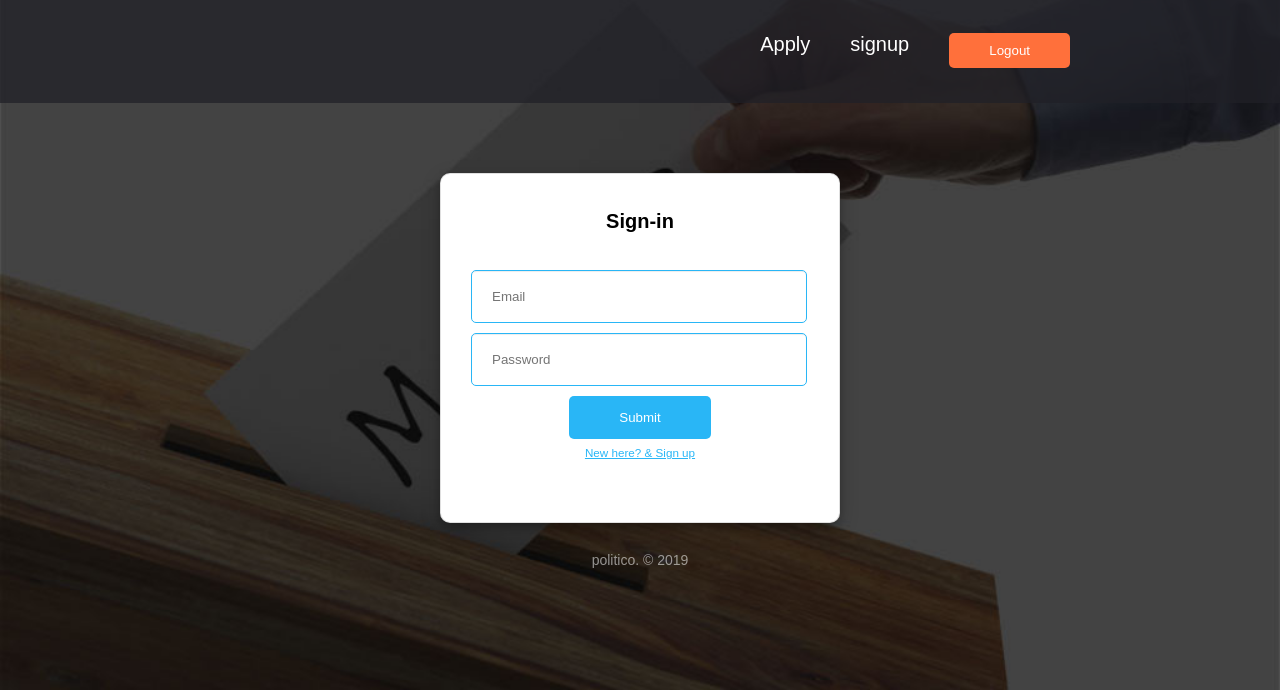
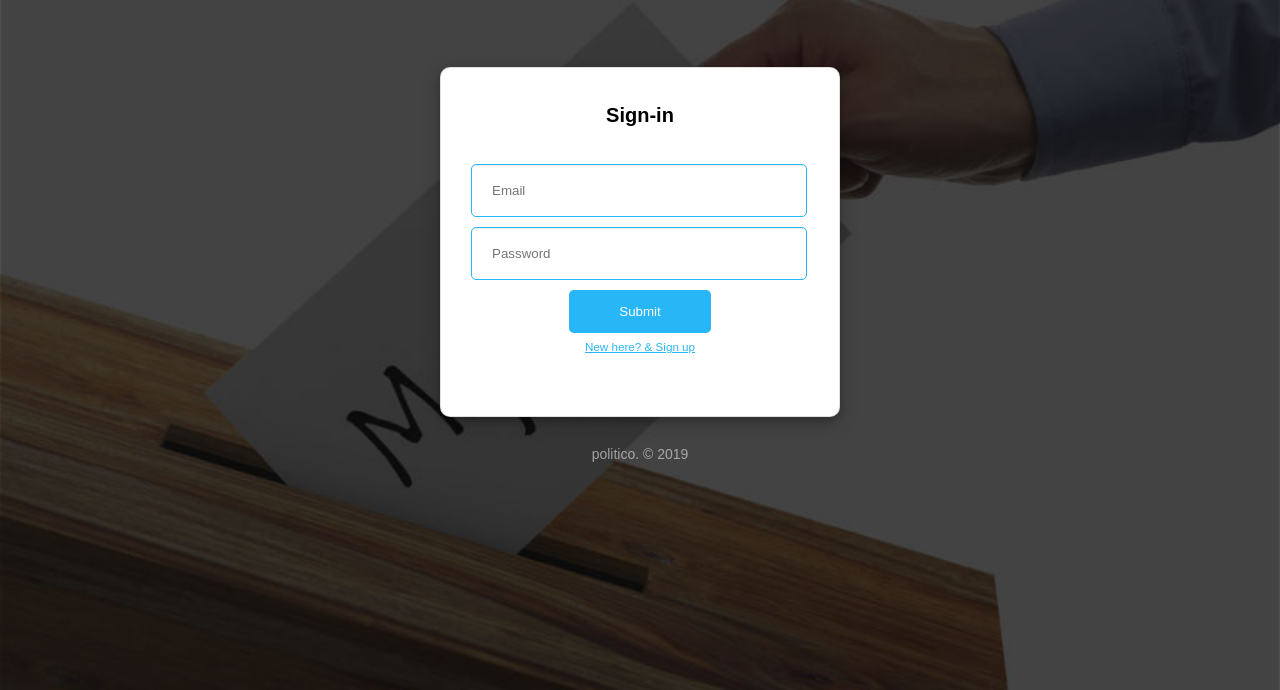
Before and after one commit to captainPrime/Politico, a plain HTML site: page UI/signin.html in a window 1280 px wide. Shown: the part 110-800 px from the top of the page. Drawn offline with Linux system fonts and the light colour scheme.

Commit message:
Modify gh-pages

```diff
--- a/UI/signin.html
+++ b/UI/signin.html
@@ -17,28 +17,6 @@
 
 							<a href="./frontPage.html"><h2><img class="laravel" src="./assets/images/logo.gif" height="40px" width="40px" alt="">  POLITICO</h2></a>
 						</div>
-
-						<div class="nav-right">
-
-						<ul class="header">
-								<li class="login-btn">
-									<a href="./Application.html">Apply</a>
-								</li>
-								<li class="signup-btn">
-								   <a href="./signup.html">signup</a>
-								</li>
-								<li>
-										<a href="./signin.html">
-											<button class="nav-button">Logout</button>
-										</a>
-								</li>
-							</ul>
-
-
-						</div>
-					</div>
-
-
 
 				</nav>
 		<div class="signin-area">
```
